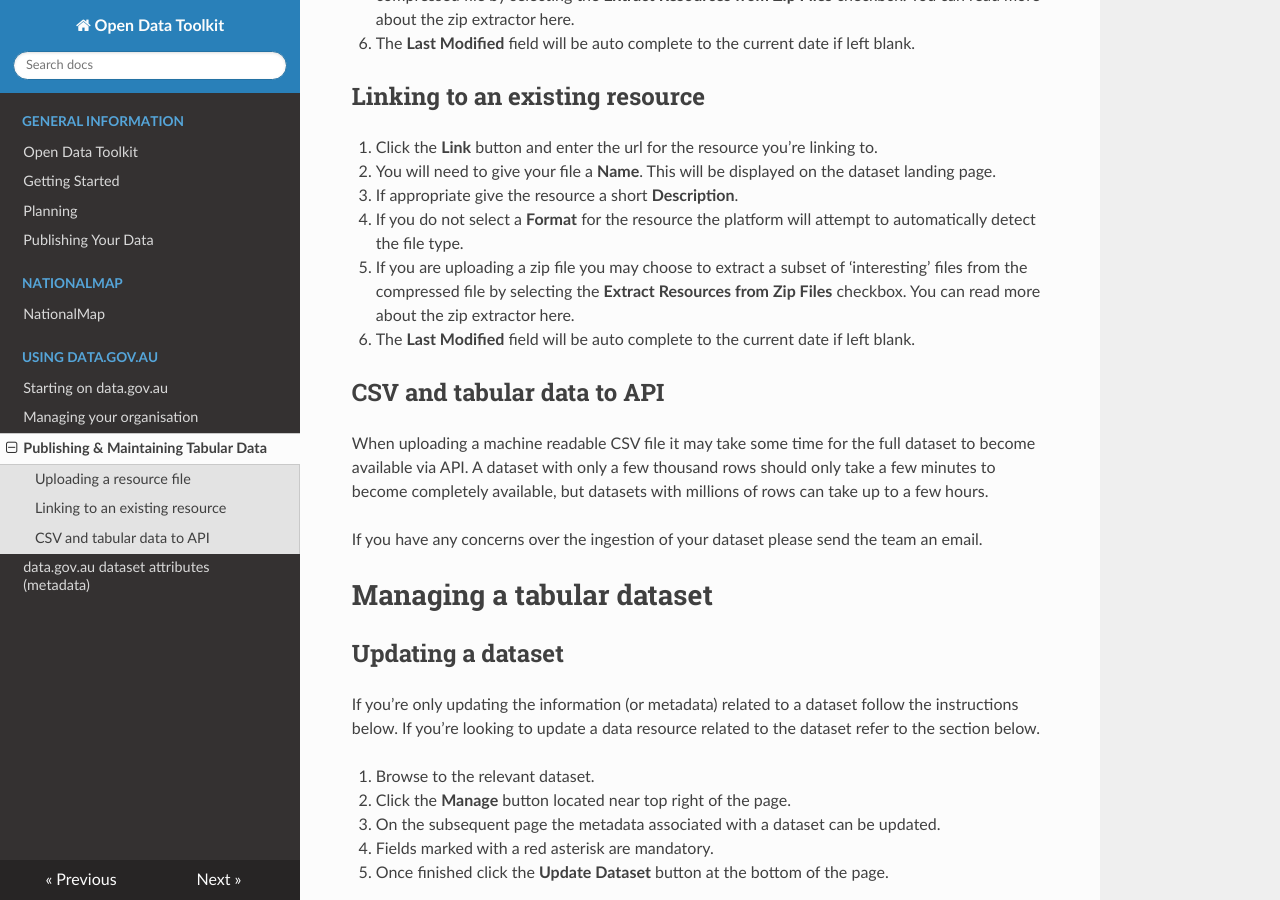
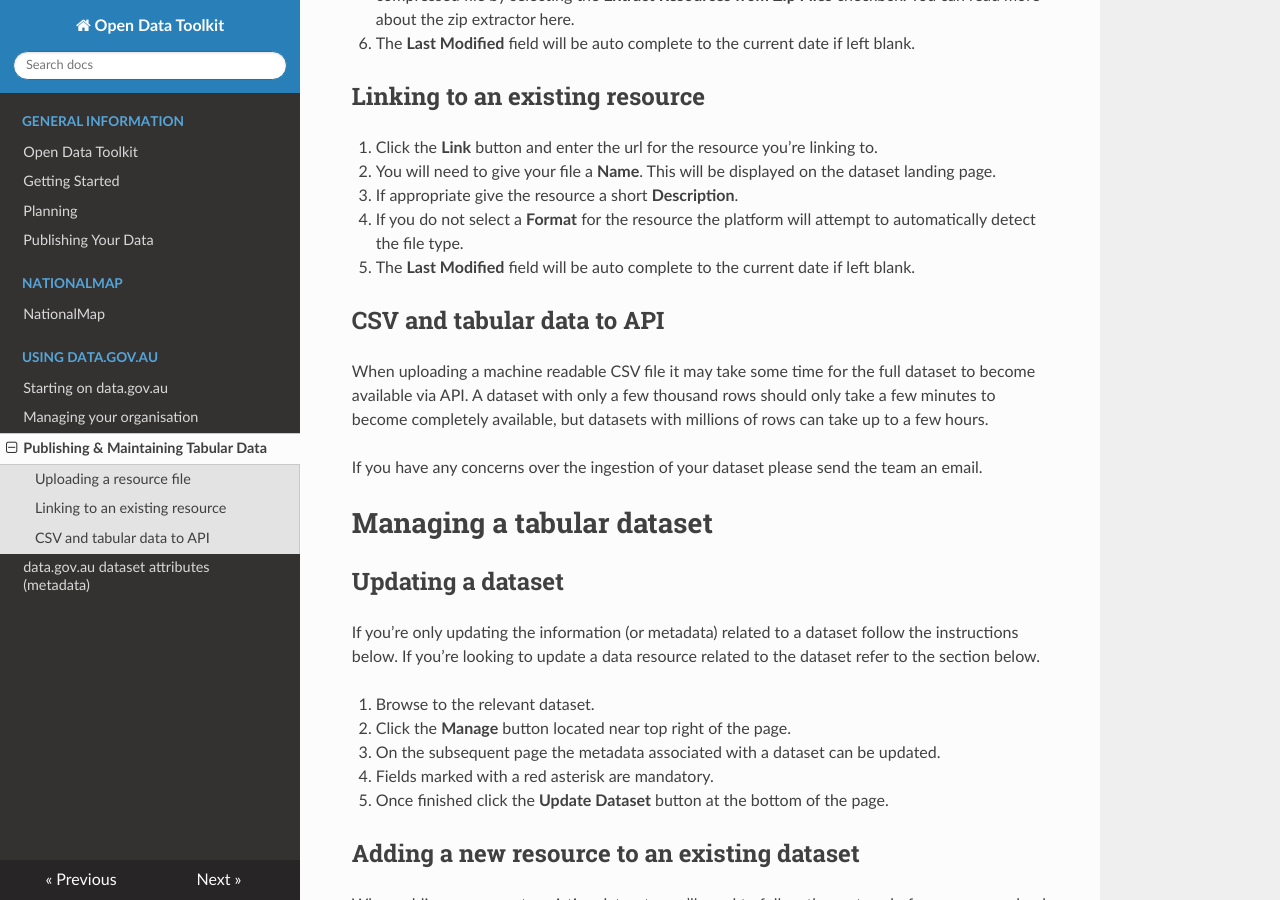
Before and after one commit to ajbar7/allan-toolkit-test, an MkDocs documentation site: the page built from docs/data-gov-au-publishing-tabular-data.md, in a window 1280 px wide and 900 px high, scrolled down 1120 px. Built offline with MkDocs 1.6.1, drawn with Linux system fonts in a browser that asks for light colours; nearby versions of some CDN libraries; old or Windows-style settings are respelled for this version of MkDocs.

Commit message:
Update data-gov-au-publishing-tabular-data.md

```diff
--- a/docs/data-gov-au-publishing-tabular-data.md
+++ b/docs/data-gov-au-publishing-tabular-data.md
@@ -38,8 +38,7 @@
 2. You will need to give your file a **Name**. This will be displayed on the dataset landing page.
 3. If appropriate give the resource a short **Description**.
 4. If you do not select a **Format** for the resource the platform will attempt to automatically detect the file type.
-5. If you are uploading a zip file you may choose to extract a subset of ‘interesting’ files from the compressed file by selecting the **Extract Resources from Zip Files** checkbox. You can read more about the zip extractor here.
-6. The **Last Modified** field will be auto complete to the current date if left blank.
+5. The **Last Modified** field will be auto complete to the current date if left blank.
 
 ## CSV and tabular data to API
 
```
